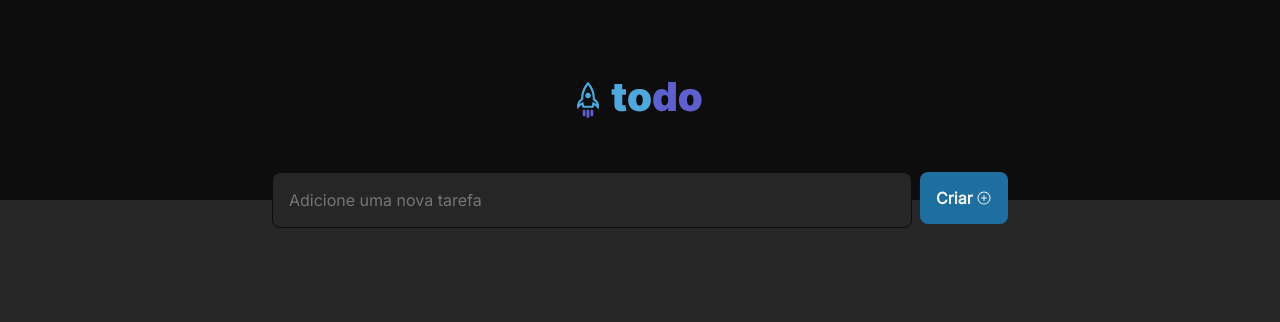
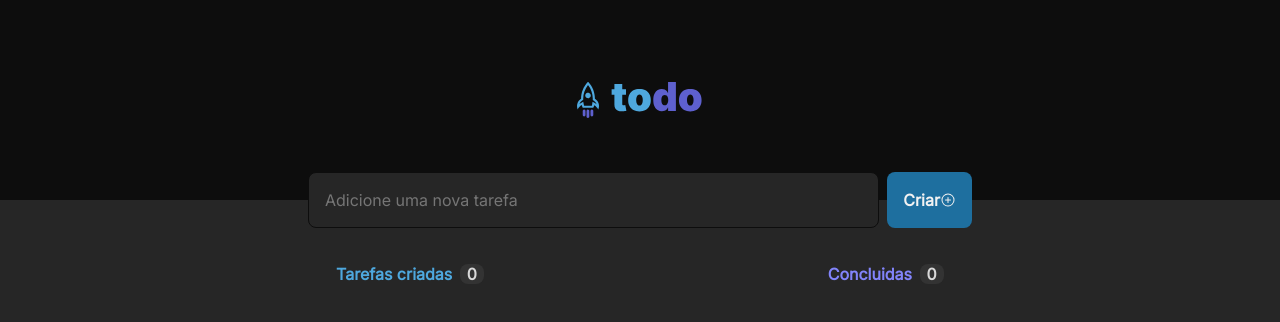
Before and after one commit to gustavobreack3257/reactToDoList, a React (Vite) app: page / in a window 1280 px wide. Shown: the top 322 px of the page. Built offline with nearby package versions, Linux system fonts and the light colour scheme.

Commit message:
feat: component Task

```diff
--- a/src/App.module.css
+++ b/src/App.module.css
@@ -1,6 +1,4 @@
 .wrapper {
     width: 100%;
-
-    display: flex;
-    justify-content: center;
+    padding: 0 21rem;
 }
--- a/src/App.tsx
+++ b/src/App.tsx
@@ -1,4 +1,4 @@
-import styles from "./App.module.css";
+import styles from './App.module.css'
 
 import "./Global.css"
 
@@ -10,9 +10,9 @@ export function App() {
     <div>
       <Header/>
 
-      <div className={styles.wrapper}>
+      <main className={styles.wrapper}>
         <Task/>
-      </div>
+      </main>
     </div>
   );
 }
--- a/src/Components/Task.module.css
+++ b/src/Components/Task.module.css
@@ -1,13 +1,12 @@
 .newTaskInputStyles {
     display: flex;
-    max-width: 46rem;
-    justify-content: space-between;
+    justify-content: center;
 
     margin: calc(0px - 1.5rem - 4px);
     gap: 0.5rem;
 }
 
-.newTaskInputStyles input{
+.newTaskInputStyles input {
     width: 40rem;
     height: 3.5rem;
     column-count: 2;
@@ -28,7 +27,7 @@
 
 .newTaskButtonStyles {
     width: 5.5rem;
-    height: 3.25rem;
+    height: 3.5rem;
     background-color: var(--blue-dark);
 
     display: flex;
@@ -41,3 +40,56 @@
     font-weight: bold;
     color: var(--gray-100);
 }
+
+.taskCounter {
+    margin-top: 4rem;
+    width: 100%;
+
+}
+
+.taskCounter header {
+    max-width: 48rem;
+
+    display: flex;
+    flex-direction: row;
+    justify-content: space-between;
+}
+
+.tasksCreated {
+    font-weight: bold;
+    color: var(--blue);
+    gap: 0.5rem;
+    column-count: 2;
+
+}
+
+.tasksCreated p {
+    width: 1.5rem;
+    height: 1.25rem;
+
+    border-radius: 0.5rem;
+    padding: 0 0.4rem;
+    background-color: var(--gray-400);
+    color: var(--gray-200);
+
+}
+
+.tasksCompleted {
+    gap: 0.5rem;
+    column-count: 2;
+    color: var(--purple);
+
+    display: flex;
+    justify-content: flex-end;
+}
+
+.tasksCompleted p {
+    width: 1.5rem;
+    height: 1.25rem;
+
+    border-radius: 0.5rem;
+    padding: 0 0.4rem;
+    background-color: var(--gray-400);
+    color: var(--gray-200);
+
+}
--- a/src/Components/Task.tsx
+++ b/src/Components/Task.tsx
@@ -1,16 +1,28 @@
-import styles from './Task.module.css'
+import styles from "./Task.module.css";
 
-import {PlusCircle} from '@phosphor-icons/react'
-export function Task(){
-    return(
-            <form className={styles.newTaskInputStyles}>
-            <input type="text" placeholder='Adicione uma nova tarefa'/>
+import { PlusCircle } from "@phosphor-icons/react";
+export function Task() {
+  return (
+    <div>
+      <form className={styles.newTaskInputStyles}>
+        <input type="text" placeholder="Adicione uma nova tarefa" />
 
-            <button className={styles.newTaskButtonStyles}>
-                <strong>Criar</strong>
-                <PlusCircle/>
-            </button>
-            </form>
+        <button className={styles.newTaskButtonStyles}>
+          <strong>Criar</strong>
+          <PlusCircle />
+        </button>
+      </form>
 
-    )
+      <section  className={styles.taskCounter}>
+        <header >
+          <strong className={styles.tasksCreated}>
+            Tarefas criadas <p>0</p>
+          </strong>
+          <strong className={styles.tasksCompleted}>
+            Concluidas <p>0</p>
+          </strong>
+        </header>
+      </section>
+    </div>
+  );
 }
```
